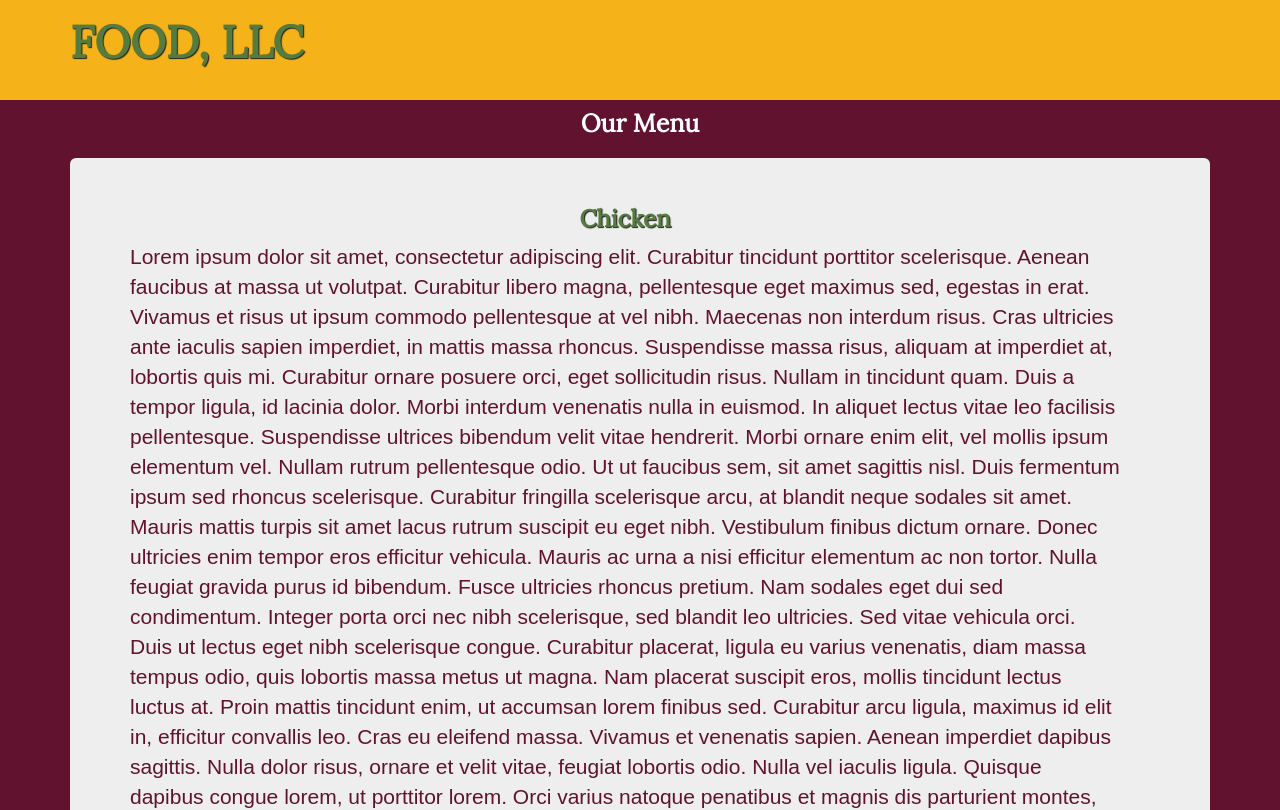
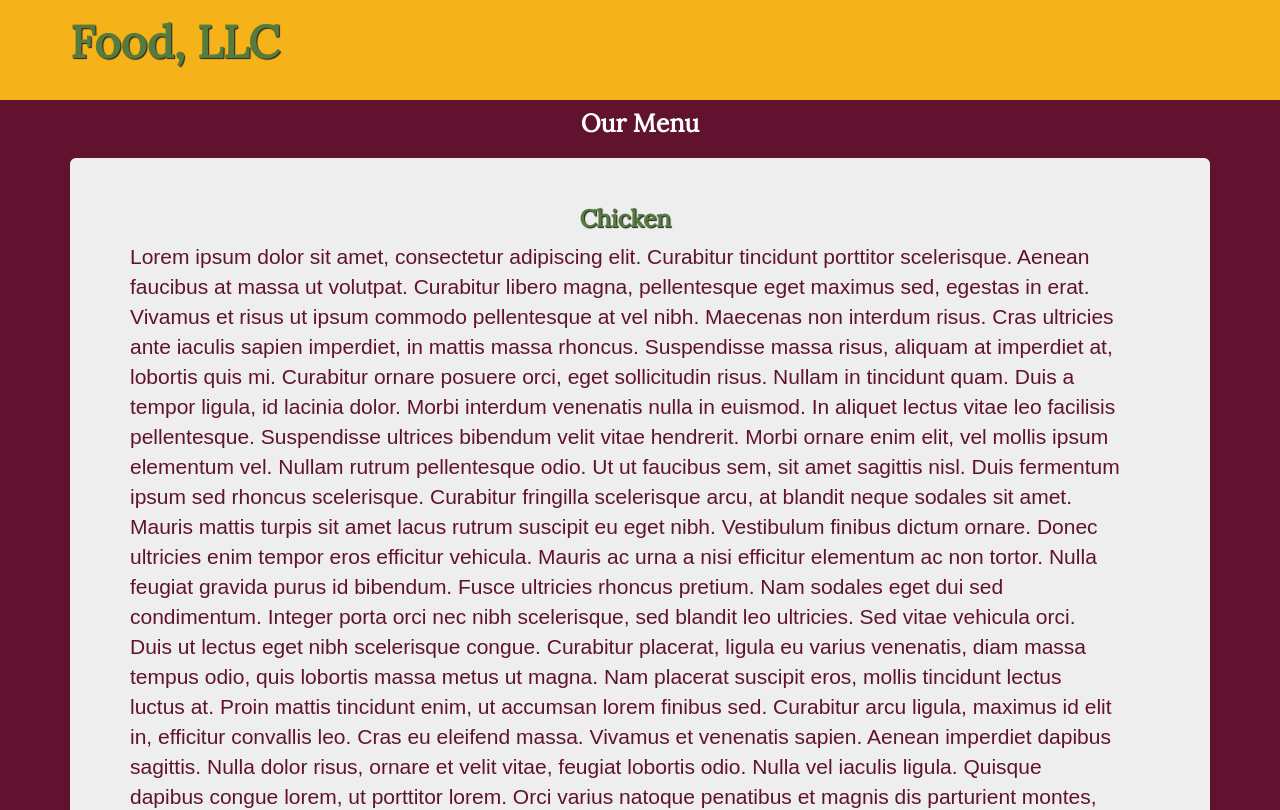
Before and after one commit to anishaxabraham/Coursera, a plain HTML site: page mod3-sol/index.html in a window 1280 px wide. Shown: the top 810 px of the page. Drawn offline with Linux system fonts and the light colour scheme; a web font is replaced by a local one.

Commit message:
fixed error of OurMenu

```diff
--- a/mod3-sol/css/styles.css
+++ b/mod3-sol/css/styles.css
@@ -26,7 +26,6 @@ body {
   font-family: 'Lora', serif;
   color: #557c3e;
   font-size: 2.5em;
-  text-transform: uppercase;
   font-weight: bold;
   text-shadow: 1px 1px 1px #222;
   margin-top: 0;
@@ -142,13 +141,13 @@ section {
     width: 100%;
   }
 }
-}
+
 @media (min-width: 992px) and (max-width: 1199px) {
-    .container > h2 {
+  .container > h2{
   margin-top: 50px;
   padding : 10px 10px 0px 10px;
 }
-   .col-md-1, .col-md-2, .col-md-3, .col-md-4, .col-md-5, .col-md-6, .col-md-7, .col-md-8, .col-md-9, .col-md-10, .col-md-11, .col-md-12 {
+ .col-md-1, .col-md-2, .col-md-3, .col-md-4, .col-md-5, .col-md-6, .col-md-7, .col-md-8, .col-md-9, .col-md-10, .col-md-11, .col-md-12 {
     float: left;
 
   }
```
